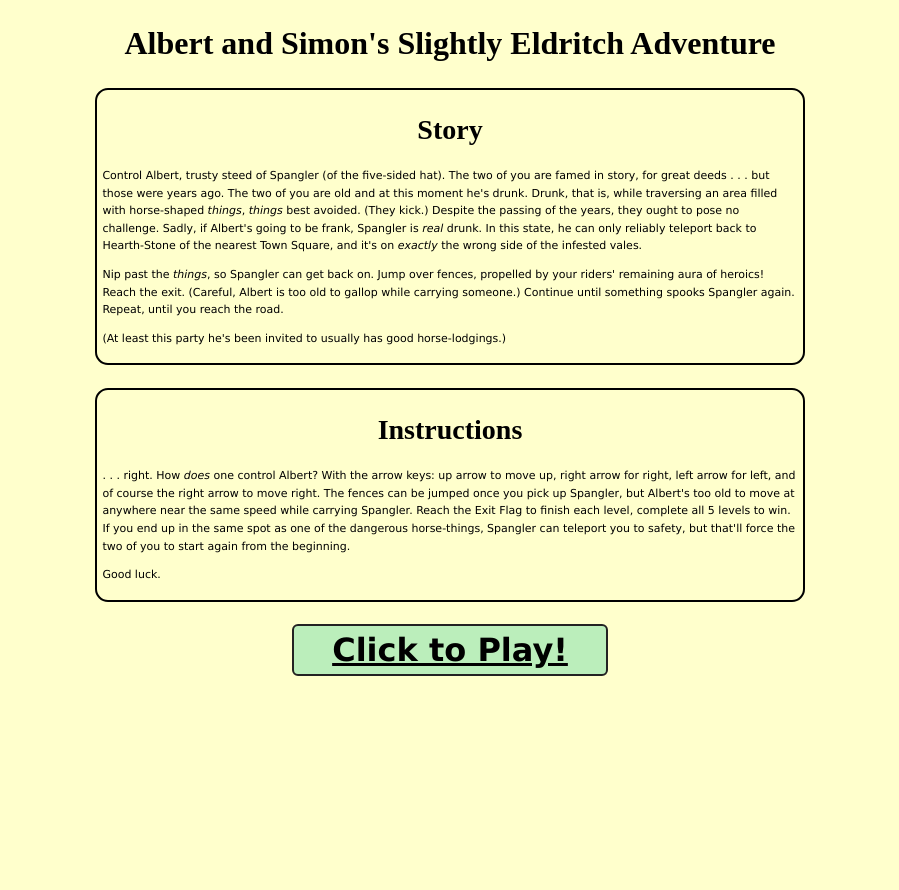
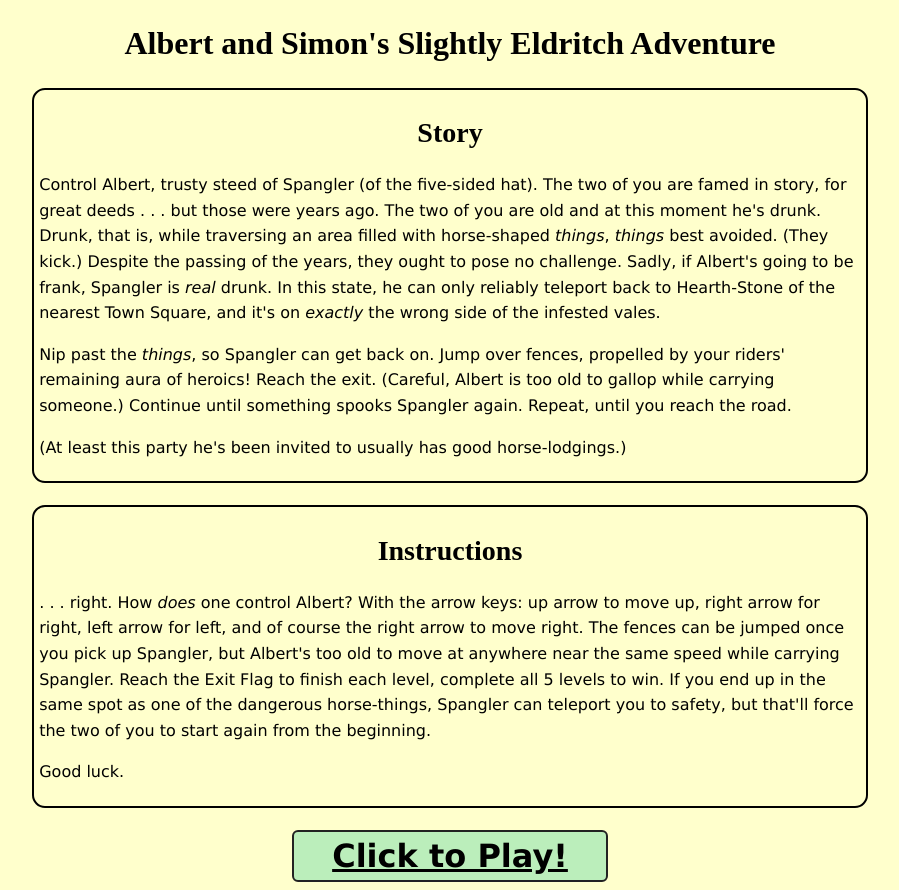
Before and after one commit to ethanj3141/ethanj.github.io, a PHP site: the page made by A+S_Adventure/startpage.html in a window 1280 px wide. Shown: the whole page, without its empty margins (190-1089 px from the left). Before the commit the page ends 676 px from the top, so only its background shows below. Run offline with PHP 8.4, Linux system fonts and the light colour scheme.

Commit message:
Update style.css

```diff
--- a/A+S_Adventure/style.css
+++ b/A+S_Adventure/style.css
@@ -32,11 +32,11 @@ body {
 	border-radius:13px;
 	padding:5px;
 	background-color:#ffffcc;
-	width:55%;
+	width:65%;
 
 	margin: 1.75% auto;
 
-	font-size:11px;
+	font-size:16px;
 	line-height: 1.6;
 }
 
```
